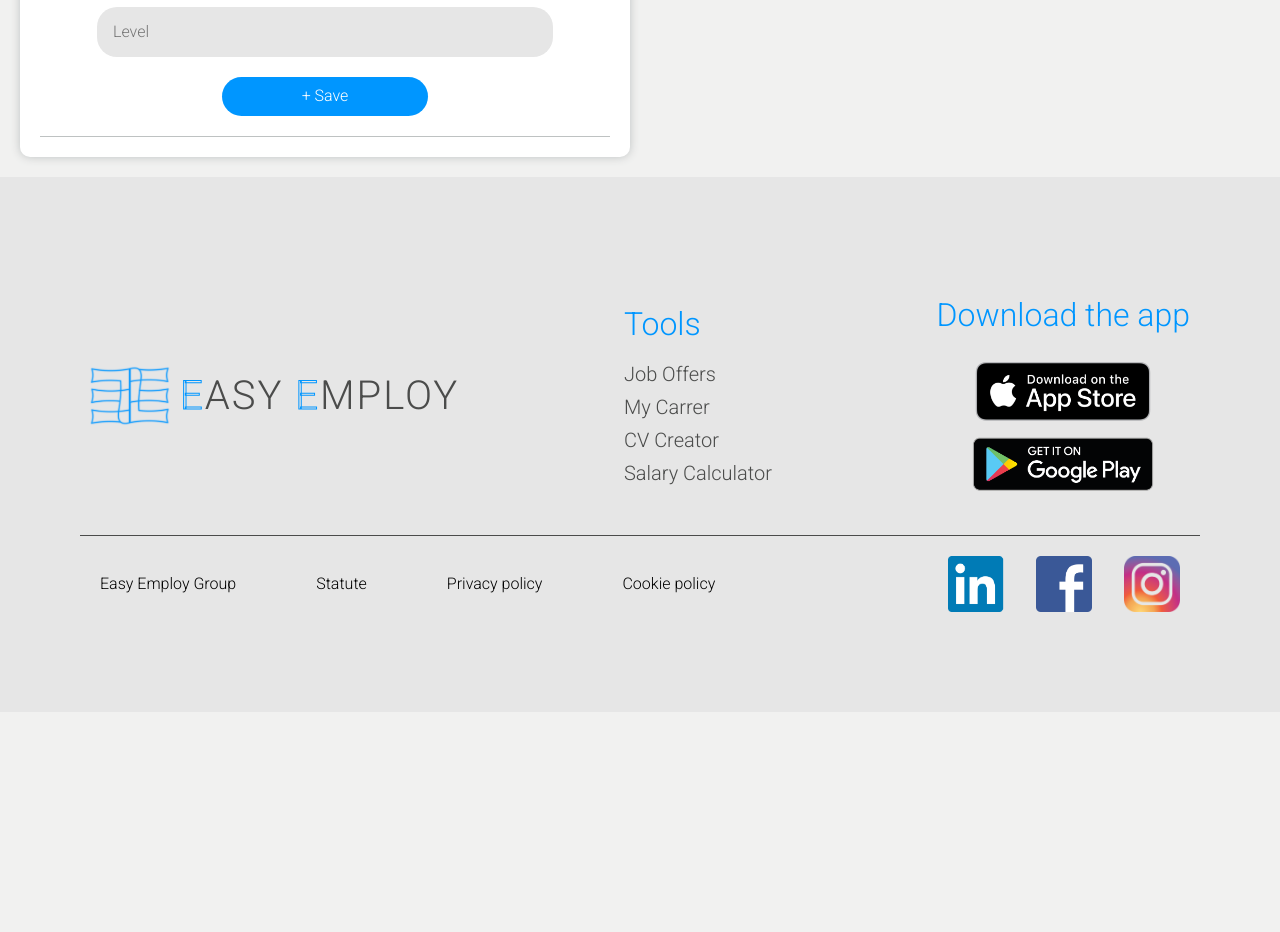
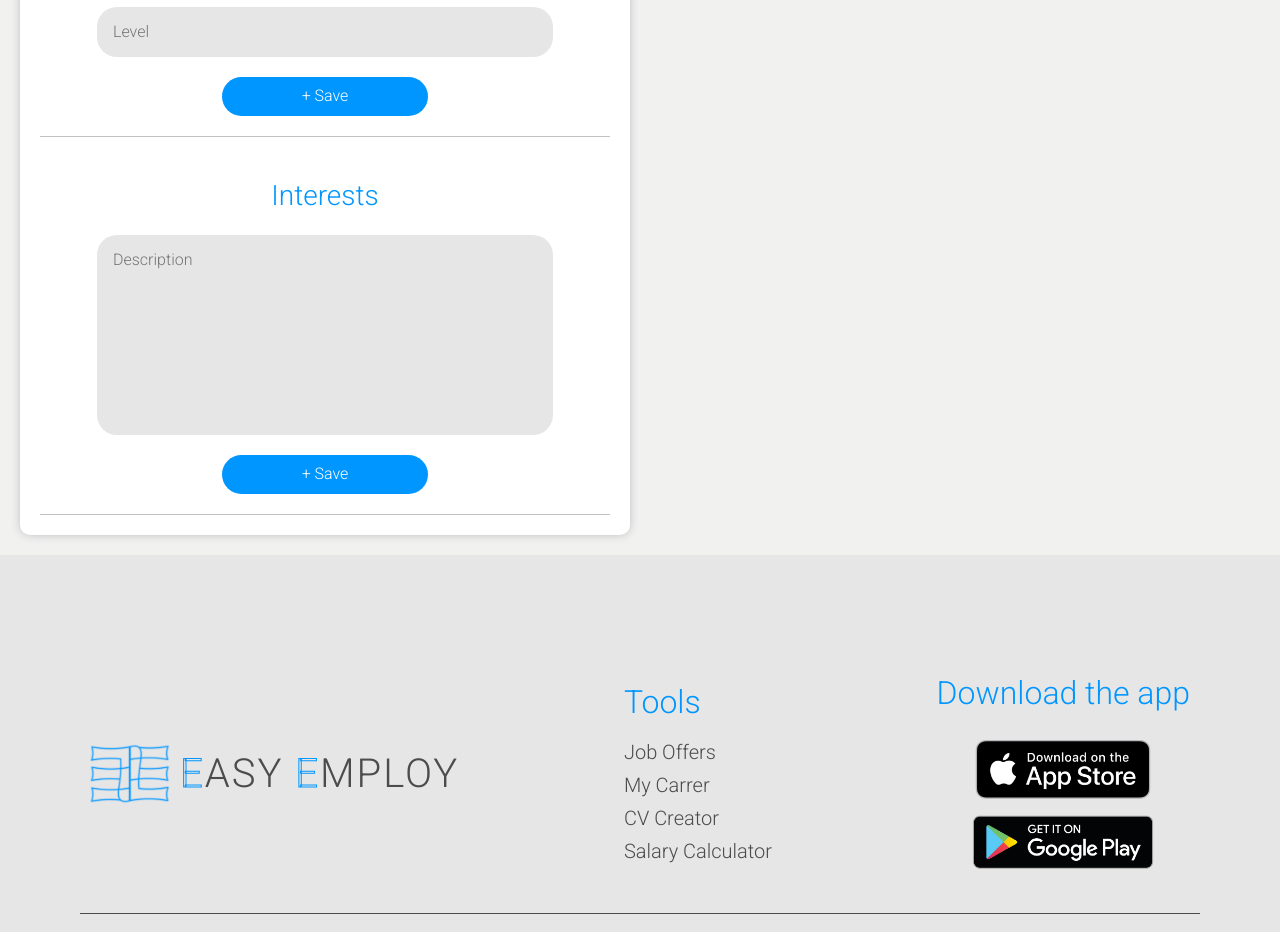
Before and after one commit to mizdebski77/Easy-Employ, a React (Create React App) app: page /CV-Creator in a window 1280 px wide. Shown: the part 3440-4372 px from the top of the page. Before the commit the page ends 4152 px from the top, so only its background shows below. Built offline with nearby package versions, Linux system fonts and the light colour scheme.

Commit message:
Interests section added

```diff
--- a/src/features/Creator/creator.tsx
+++ b/src/features/Creator/creator.tsx
@@ -112,6 +112,14 @@ export const Creator = () => {
                             <SaveButton>+ Save</SaveButton>
                         </DataForm>
                     </FormWrapper>
+
+                    <FormWrapper>
+                        <DataTitle>Interests</DataTitle>
+                        <DataForm>
+                            <TextArea placeholder='Description'></TextArea>
+                            <SaveButton>+ Save</SaveButton>
+                        </DataForm>
+                    </FormWrapper>
                 </FormsWrapper>
 
                 <div>
```
